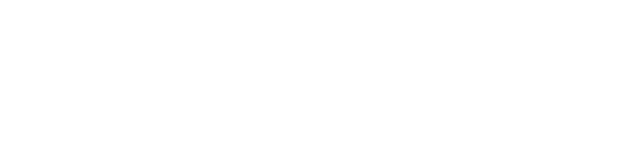
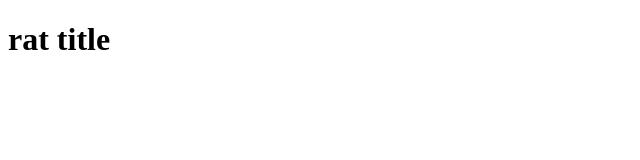
Before and after one commit to VilmaTuresson/React-app, a plain HTML site: page index.html in a window 1280 px wide. Shown: the whole page, without its empty margins (0-640 px from the left). Drawn offline with Linux system fonts and the light colour scheme.

Commit message:
add shitty title

```diff
--- a/index.html
+++ b/index.html
@@ -8,5 +8,7 @@
 </head>
 <body>
 
+    <h1>rat title</h1>
+
 </body>
 </html>
```
